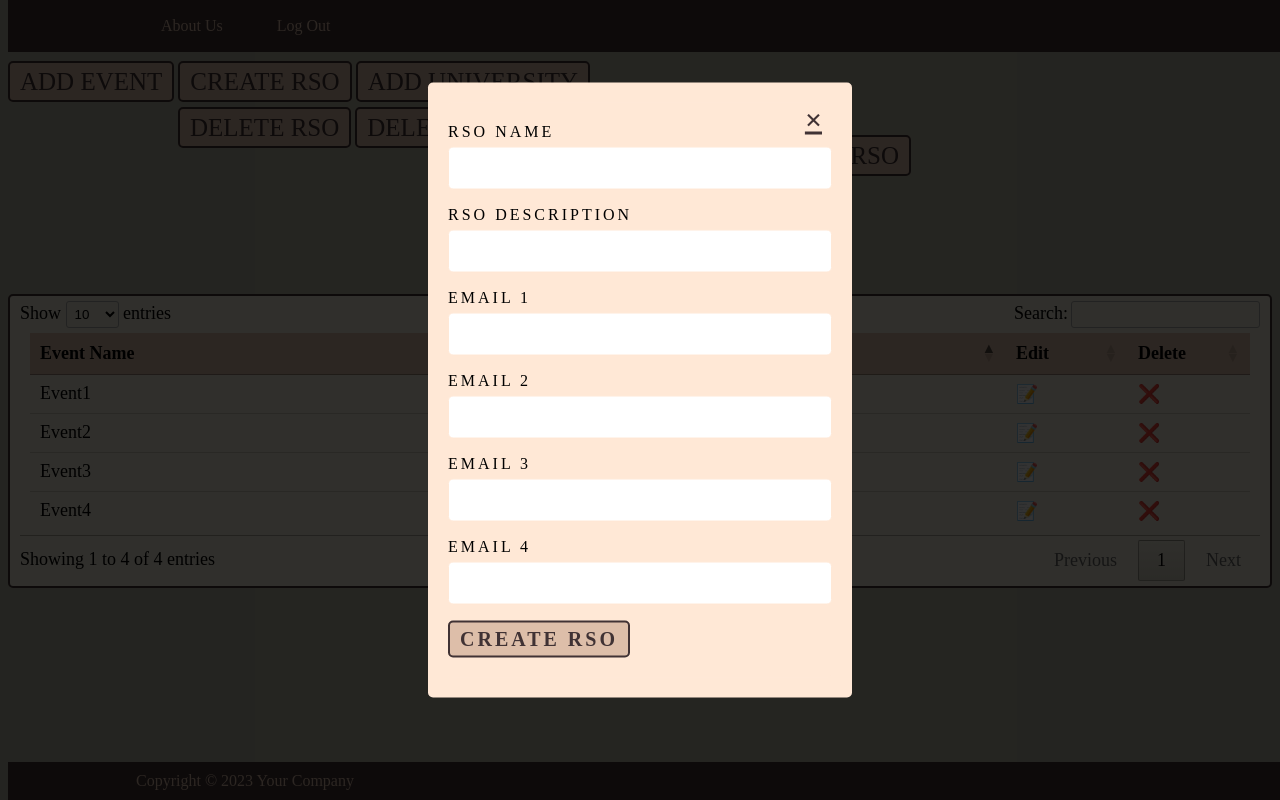
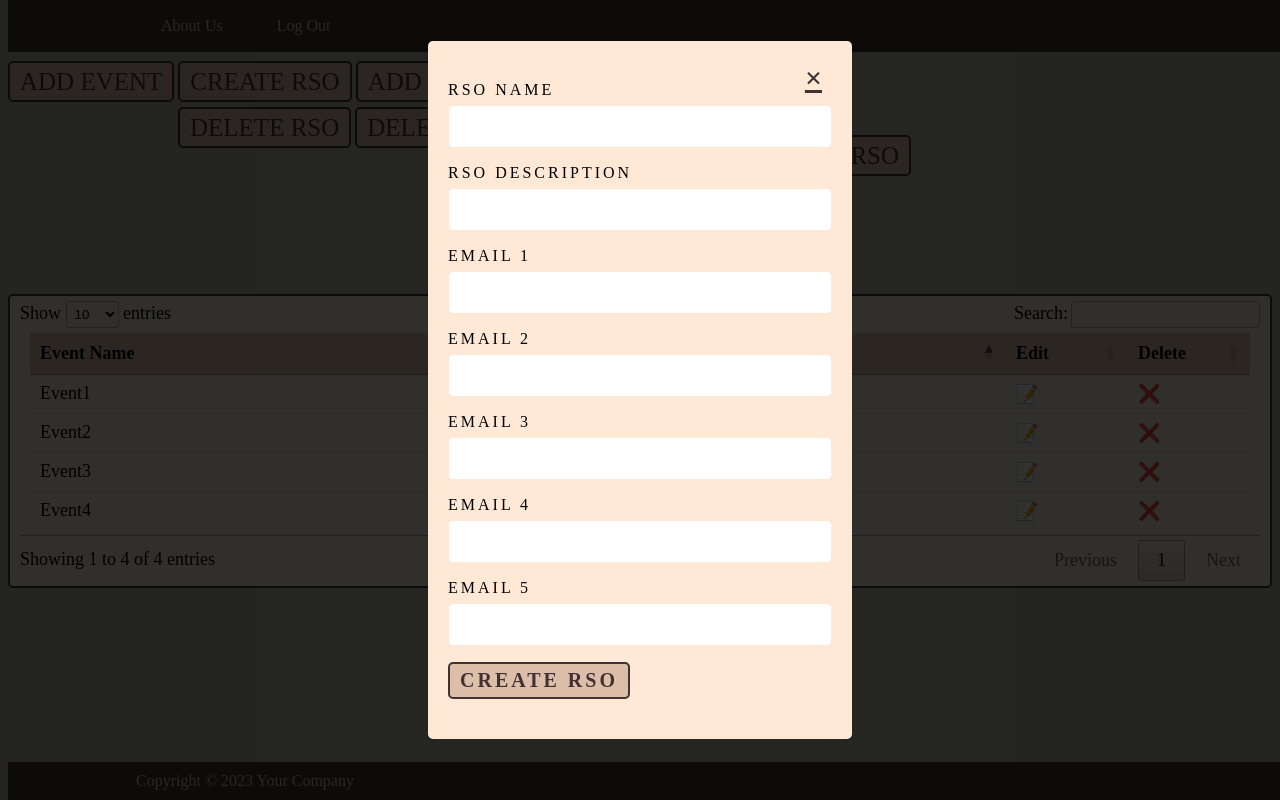
Before and after one commit to himilp1/CollegeEventsWebPage, a Flask app: template templates/mainPage.html in a window 1280 px wide, after a click on "CREATE RSO". Run offline with Flask 3, Linux system fonts and the light colour scheme; the template is opened without the code that fills it, so the values that code supplies are empty; some libraries are stand-ins or nearby versions.

Commit message:
fixed RSO info

```diff
--- a/templates/index.html
+++ b/templates/index.html
@@ -1,8 +1,5 @@
 <!DOCTYPE html>
 <html>
-    <script src="../firebase-app.js"></script>
-    <script src="../firebase-auth.js"></script>
-    <script src="../firebase-ui-auth.js"></script>
     <script type="text/javascript" src="../static/js/index.js"></script>
     <link rel = "stylesheet" href="static/css/style.css"></link>
     <body>
@@ -30,7 +27,7 @@
             <header style="font-size: 20px; color: #6b705c">Password</header>
             <input id="loginPass" type="password" style= "width: 300px; background-color: #ffe8d6;"></input>
             <br/>
-            <div class="box" >
+            <div class="box">
                 <a href="#" onclick="logIn()" class="button">LOG IN</a>
             </div>
             <div style="margin-top: 20px;">
--- a/templates/mainPage.html
+++ b/templates/mainPage.html
@@ -103,6 +103,8 @@
                                     <input id="email3" type="email"/>
                                     <label>Email 4</label>
                                     <input id="email4" type="email"/>
+                                    <label>Email 5</label>
+                                    <input id="email5" type="email"/>
                                     <input type="submit" value="Create RSO"/>
                                 </form>
                             </div>
```
